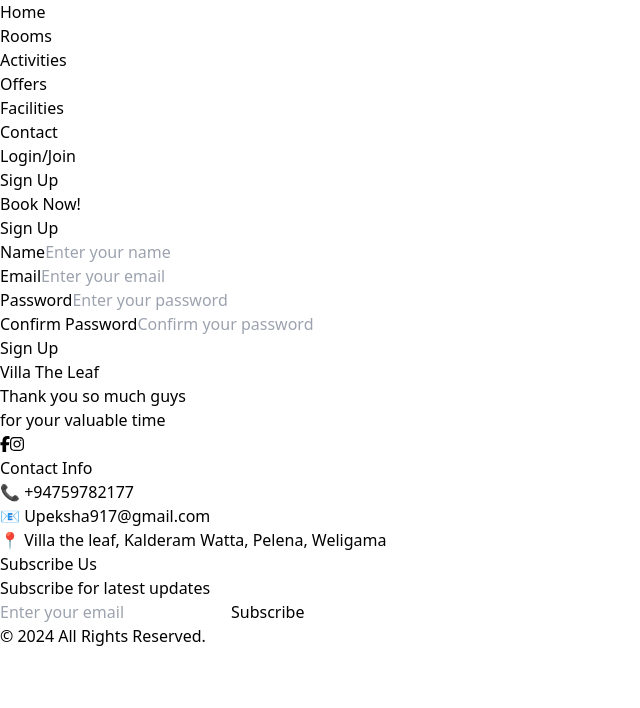
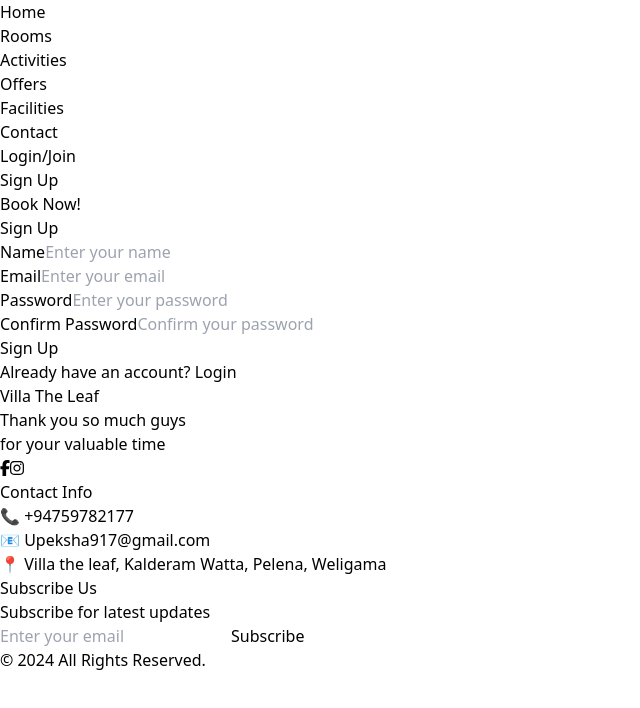
Before and after one commit to Sanduni4822/Hotel-Booking-System-New, a React (Vite) app: page /signup in a window 1280 px wide. Shown: the top 708 px of the page, without its empty margins (0-640 px from the left). Built offline with nearby package versions, Linux system fonts and the light colour scheme.

Commit message:
add link to loginpage

```diff
--- a/src/pages/SignUpPage.jsx
+++ b/src/pages/SignUpPage.jsx
@@ -1,4 +1,5 @@
 import React from 'react'
+import { Link } from 'react-router-dom';
 
 const SignUpPage = () => {
   return (
@@ -57,7 +58,9 @@ const SignUpPage = () => {
           <button type="submit" className="w-full bg-blue-500 text-white p-2 rounded hover:bg-blue-600">
             Sign Up
           </button>
-
+          <div className="mt-4 text-center">
+            <p className="text-gray-700">Already have an account? <Link to="/login" className="text-blue-500">Login</Link></p>
+          </div>
 
         </form>
       </div>
```
